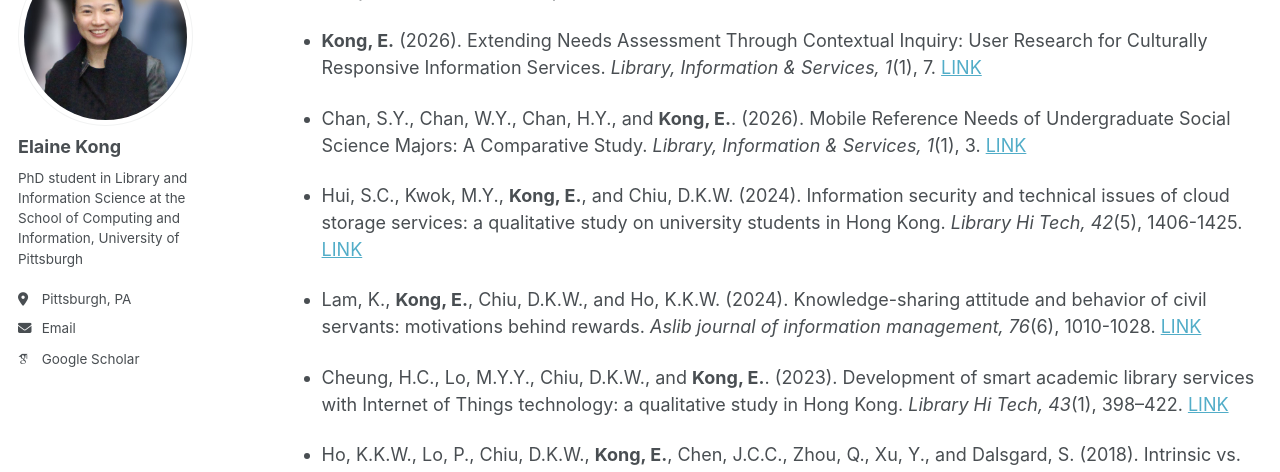
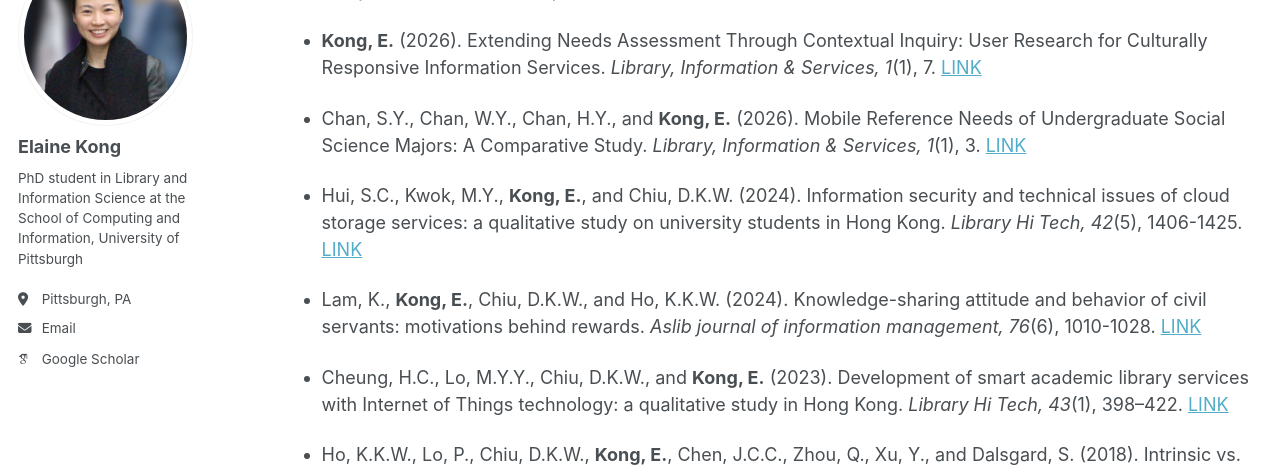
Before and after one commit to elainewskong/elainewskong.github.io, a Jekyll site: the page built from _pages/publications.md, in a window 1280 px wide and 900 px high, scrolled down 1638 px. Shown: the part 152-624 px from the top of the window. Built offline with Jekyll 4.4.1, drawn with Linux system fonts in a browser that asks for light colours; some web fonts are replaced; a script that is not in the unit is left out.

```diff
--- a/_pages/publications.md
+++ b/_pages/publications.md
@@ -52,13 +52,13 @@ University Learning A Qualitative Study through the Lens of Self-Determination T
 
 * **Kong, E.** (2026). Extending Needs Assessment Through Contextual Inquiry: User Research for Culturally Responsive Information Services. *Library, Information & Services, 1*(1), 7. [LINK](https://www.sciltp.com/journals/lis/articles/2607004735)
 
-* Chan, S.Y., Chan, W.Y., Chan, H.Y., and **Kong, E.**. (2026). Mobile Reference Needs of Undergraduate Social Science Majors: A Comparative Study. *Library, Information & Services, 1*(1), 3. [LINK](https://www.sciltp.com/journals/lis/articles/2603003165)
+* Chan, S.Y., Chan, W.Y., Chan, H.Y., and **Kong, E.** (2026). Mobile Reference Needs of Undergraduate Social Science Majors: A Comparative Study. *Library, Information & Services, 1*(1), 3. [LINK](https://www.sciltp.com/journals/lis/articles/2603003165)
 
 * Hui, S.C., Kwok, M.Y., **Kong, E.**, and Chiu, D.K.W. (2024). Information security and technical issues of cloud storage services: a qualitative study on university students in Hong Kong. *Library Hi Tech, 42*(5), 1406-1425. [LINK](https://doi.org/10.1108/LHT-11-2022-0533)
 
 * Lam, K., **Kong, E.**, Chiu, D.K.W., and Ho, K.K.W. (2024). Knowledge-sharing attitude and behavior of civil servants: motivations behind rewards. *Aslib journal of information management, 76*(6), 1010-1028. [LINK](https://doi.org/10.1108/AJIM-01-2023-0016)
 
-* Cheung, H.C., Lo, M.Y.Y., Chiu, D.K.W., and **Kong, E.**. (2023). Development of smart academic library services with Internet of Things technology: a qualitative study in Hong Kong. *Library Hi Tech, 43*(1), 398–422. [LINK](https://doi.org/10.1108/LHT-06-2023-0219)
+* Cheung, H.C., Lo, M.Y.Y., Chiu, D.K.W., and **Kong, E.** (2023). Development of smart academic library services with Internet of Things technology: a qualitative study in Hong Kong. *Library Hi Tech, 43*(1), 398–422. [LINK](https://doi.org/10.1108/LHT-06-2023-0219)
 
 * Ho, K.K.W., Lo, P., Chiu, D.K.W., **Kong, E.**, Chen, J.C.C., Zhou, Q., Xu, Y., and Dalsgard, S. (2018). Intrinsic vs. extrinsic motivations of Master of Library and Information Science students: A cross-cultural comparative study. *Journal of Librarianship and Information Science, 50*(2), 141-156. [LINK](https://doi.org/10.1177/0961000616664564)
 
```
